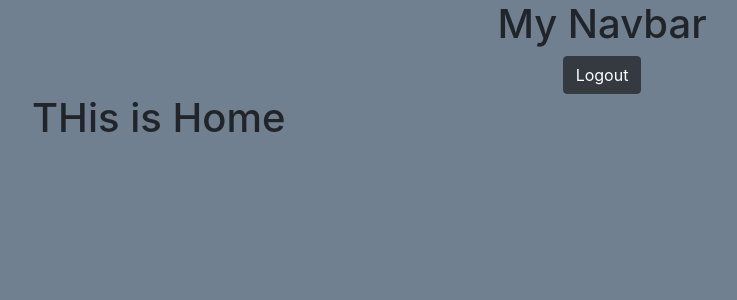
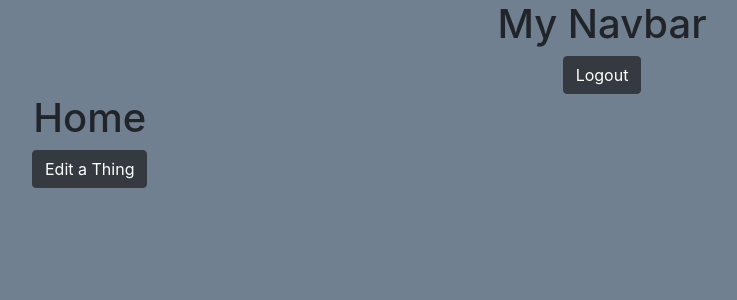
Before and after one commit to ZacCrumpton/scatt-surprise, a React (Create React App) app: page /home in a window 1280 px wide. Shown: the top 300 px of the page, without its empty margins (38-775 px from the left). Built offline with nearby package versions, Linux system fonts and the light colour scheme; no server answers; sample sign-in values are in the browser's storage.

Commit message:
edit route works

```diff
--- a/src/components/pages/EditScatt/EditScatt.js
+++ b/src/components/pages/EditScatt/EditScatt.js
@@ -4,9 +4,11 @@ import './EditScatt.scss';
 
 class EditScatt extends React.Component {
   render() {
+    const editId = this.props.match.params.scattId;
     return (
       <div className="EditScatt">
         <h1>Edit Scatt</h1>
+        <h2>The Scatt id is {editId}</h2>
       </div>
     );
   }
--- a/src/components/pages/Home/Home.js
+++ b/src/components/pages/Home/Home.js
@@ -3,10 +3,18 @@ import React from 'react';
 import './Home.scss';
 
 class Home extends React.Component {
+  editEvent = (e) => {
+    e.preventDefault();
+    const scattId = '12345';
+    // /edit/12345; <- url that we want.
+    this.props.history.push(`/edit/${scattId}`);
+  }
+
   render() {
     return (
       <div className="Home">
-        <h1>THis is Home</h1>
+        <h1>Home</h1>
+        <button className="btn btn-dark" onClick={this.editEvent}>Edit a Thing</button>
       </div>
     );
   }
```
